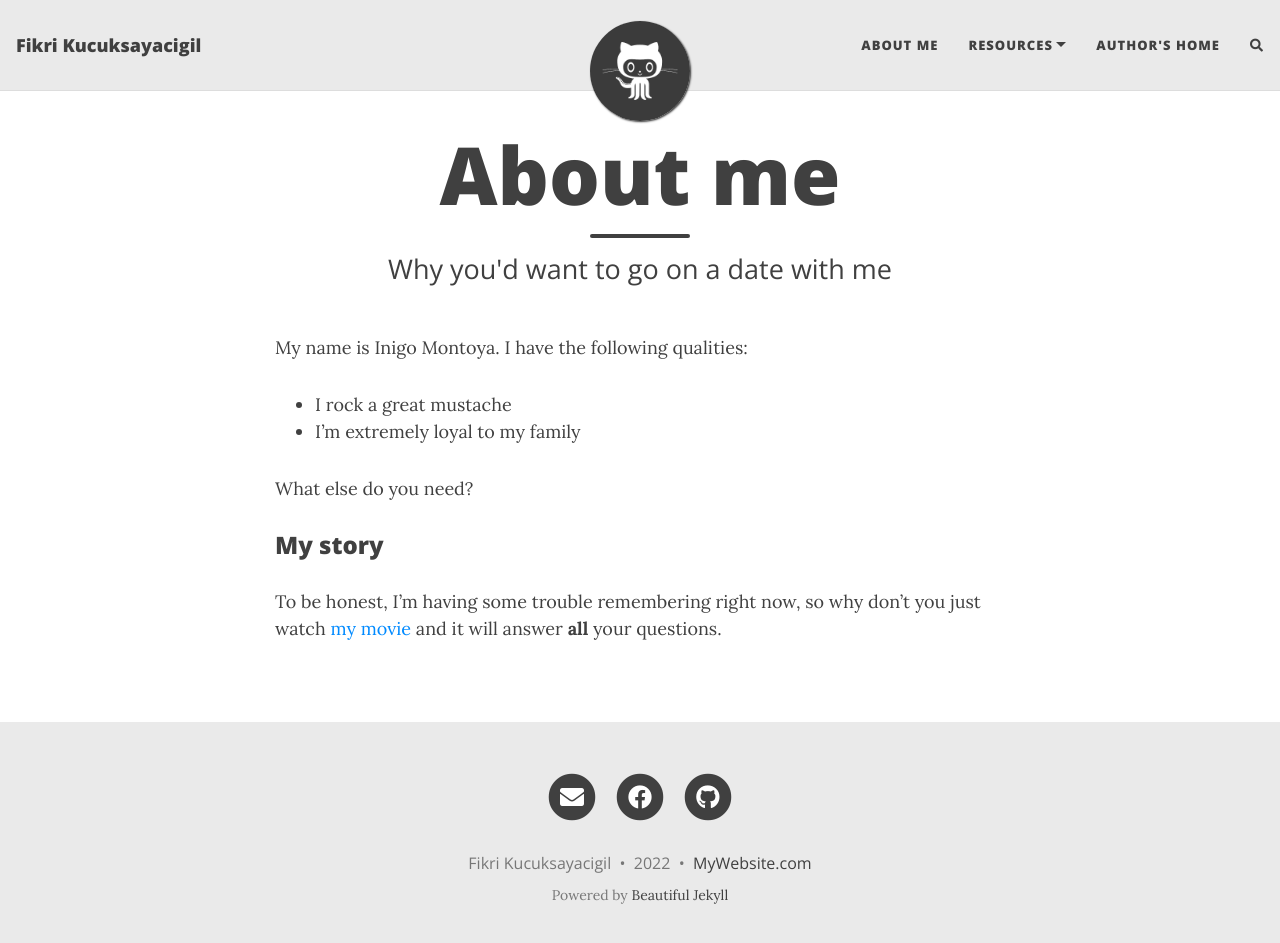
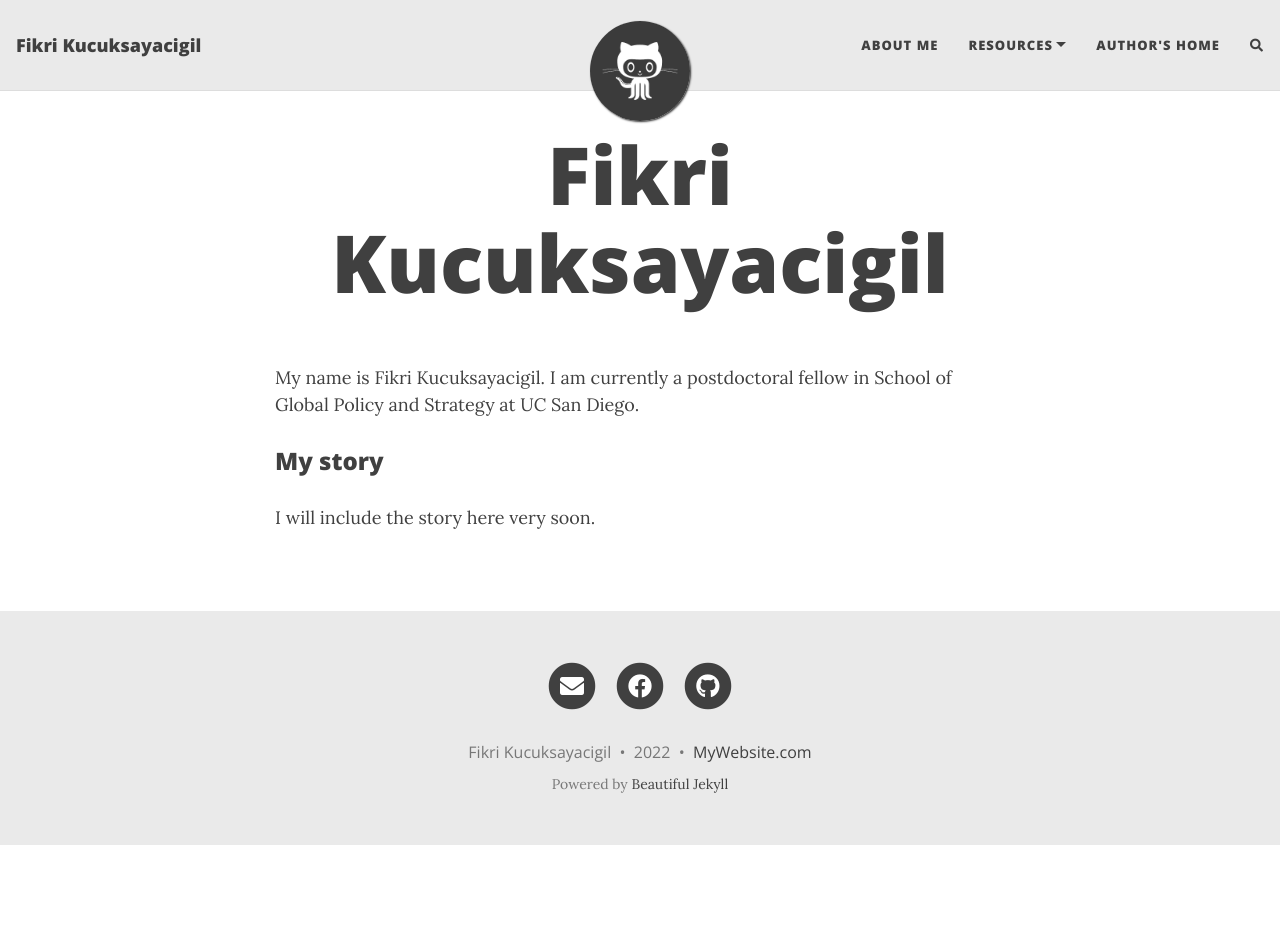
Before and after one commit to fikrikscg/fikrikscg.github.io, a Jekyll site: the page built from aboutme.md, in a window 1280 px wide and 956 px high. Shown: the top 943 px of the window. Built offline with Jekyll 4.4.1, drawn with Linux system fonts in a browser that asks for light colours; nearby versions of some CDN libraries; comment, search, counter and statistics services are not loaded.

Commit message:
Update aboutme.md

```diff
--- a/aboutme.md
+++ b/aboutme.md
@@ -1,16 +1,11 @@
 ---
 layout: page
-title: About me
-subtitle: Why you'd want to go on a date with me
+title: Fikri Kucuksayacigil
+# subtitle: Why you'd want to go on a date with me
 ---
 
-My name is Inigo Montoya. I have the following qualities:
-
-- I rock a great mustache
-- I'm extremely loyal to my family
-
-What else do you need?
+My name is Fikri Kucuksayacigil. I am currently a postdoctoral fellow in School of Global Policy and Strategy at UC San Diego.
 
 ### My story
 
-To be honest, I'm having some trouble remembering right now, so why don't you just watch [my movie](https://en.wikipedia.org/wiki/The_Princess_Bride_%28film%29) and it will answer **all** your questions.
+I will include the story here very soon.
```
